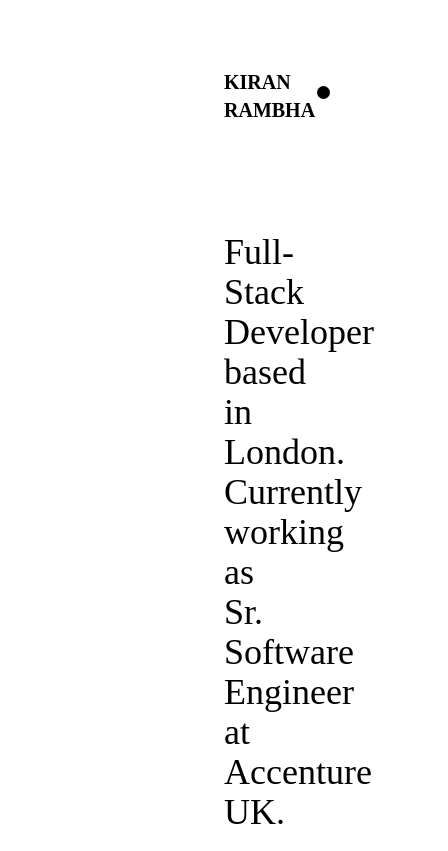
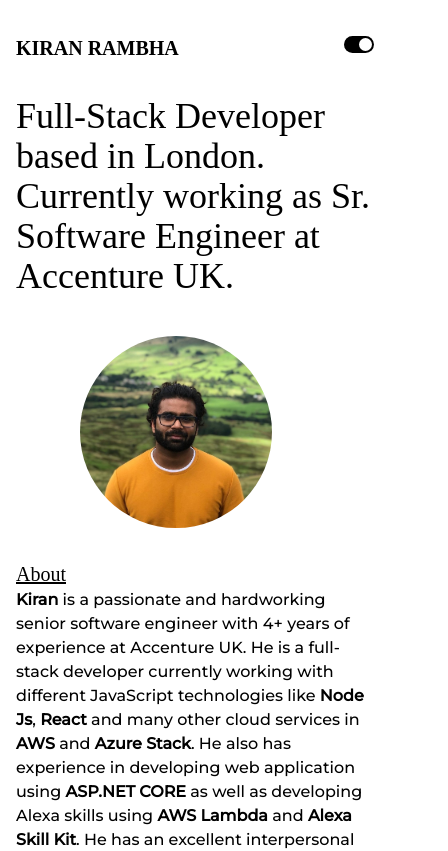
Before and after one commit to KiranRambha/ProjectReact, a React (Create React App) app: page / in a window 390 px wide. Shown: the top 851 px of the page, 448 px wide, since content can reach past the window. Built offline with nearby package versions, Linux system fonts and the light colour scheme; a web font is replaced by a local one.

Commit message:
mobile friendly and localstorage to remember the theme

```diff
--- a/public/index.html
+++ b/public/index.html
@@ -1,5 +1,5 @@
 <!DOCTYPE html>
-<html lang="en">
+<html lang="en" class="dark">
   <head>
     <meta charset="utf-8" />
     <link rel="icon" href="%PUBLIC_URL%/favicon.ico" />
--- a/src/App.js
+++ b/src/App.js
@@ -4,7 +4,10 @@ import Footer from './Components/Footer';
 import React, { useState } from 'react';
 
 function App() {
-  const [darkMode, setDarkMode] = useState('dark');
+  let theme = localStorage.getItem('darkMode')
+    ? localStorage.getItem('darkMode')
+    : 'dark';
+  const [darkMode, setDarkMode] = useState(theme);
   return (
     <div
       className={`${darkMode}:bg-black relative pb-10 min-h-screen flex flex-col`}
--- a/src/Components/Body.js
+++ b/src/Components/Body.js
@@ -4,7 +4,7 @@ import Introduction from './Introduction';
 export default function Body(props) {
   return (
     <div
-      className={`${props.darkMode}:bg-black ${props.darkMode}:text-white px-56 font-content pb-10 flex-1 overflow-auto`}
+      className={`${props.darkMode}:bg-black ${props.darkMode}:text-white px-4 lg:px-56 font-content pb-10 flex-1 overflow-auto`}
     >
       <Introduction darkMode={props.darkMode} />
       <div className='font-header font text-xl'>
--- a/src/Components/Header.js
+++ b/src/Components/Header.js
@@ -1,20 +1,26 @@
 import React from 'react';
 
 function Header(props) {
+  let theme = localStorage.getItem('darkMode');
   return (
     <header
-      className={`font-bold font-header h-40 bg-white text-black py-24 px-56 flex justify-between items-center ${props.darkMode}:bg-black ${props.darkMode}:text-white`}
+      className={`font-bold font-header h-24 lg:h-40 bg-white text-black py-4 lg:py-24 px-4 lg:px-56 flex justify-between items-center ${props.darkMode}:bg-black ${props.darkMode}:text-white`}
     >
       <div className='text-xl'>KIRAN RAMBHA</div>
       <div>
         <label className='switch'>
           <input
             type='checkbox'
-            onChange={() =>
-              props.darkMode === 'dark'
-                ? props.setDarkMode('light')
-                : props.setDarkMode('dark')
-            }
+            checked={theme === 'dark' ? '' : 'checked'}
+            onChange={() => {
+              if (props.darkMode === 'dark') {
+                props.setDarkMode('light');
+                localStorage.setItem('darkMode', 'light');
+              } else {
+                localStorage.setItem('darkMode', 'dark');
+                props.setDarkMode('dark');
+              }
+            }}
           />
           <span className='slider round'></span>
         </label>
--- a/src/Components/Introduction.js
+++ b/src/Components/Introduction.js
@@ -3,14 +3,14 @@ import ProfilePic from '../Profile.jpg';
 
 export default function Introduction(props) {
   return (
-    <div className={`${props.darkMode}:bg-black`}>
+    <div className={`${props.darkMode}:bg-black pb-8 md:pb-0 lg:pb-0`}>
       <div
-        className={`${props.darkMode}:bg-black ${props.darkMode}:text-white font-header py-10 text-4xl w-3/5 float-left`}
+        className={`${props.darkMode}:bg-black ${props.darkMode}:text-white font-header pt-0 lg:pt-10 pb-10 md:pt-10 text-4xl md:w-3/5 lg:w-3/5 md:float-left lg:float-left`}
       >
         Full-Stack Developer based in London.
         <br /> Currently working as Sr. Software Engineer at Accenture UK.
       </div>
-      <div className='w-2/5 pl-16 float-left'>
+      <div className='md:w-2/5 lg:w-2/5 pl-16 lg:pl-12 md:float-left lg:float-left md:py-12 lg:pt-0'>
         <img
           className='w-48 rounded-full'
           src={ProfilePic}
--- a/tailwind.config.js
+++ b/tailwind.config.js
@@ -1,10 +1,6 @@
 module.exports = {
   purge: [],
   darkMode: 'media', // or 'media' or 'class'
-  experimental: {
-    darkModeVariant: true,
-  },
-  dark: 'class',
   theme: {
     extend: {},
     fontFamily: {
```
Also changed, not shown: 1 other file (tests, documents, lock files or other folders).
